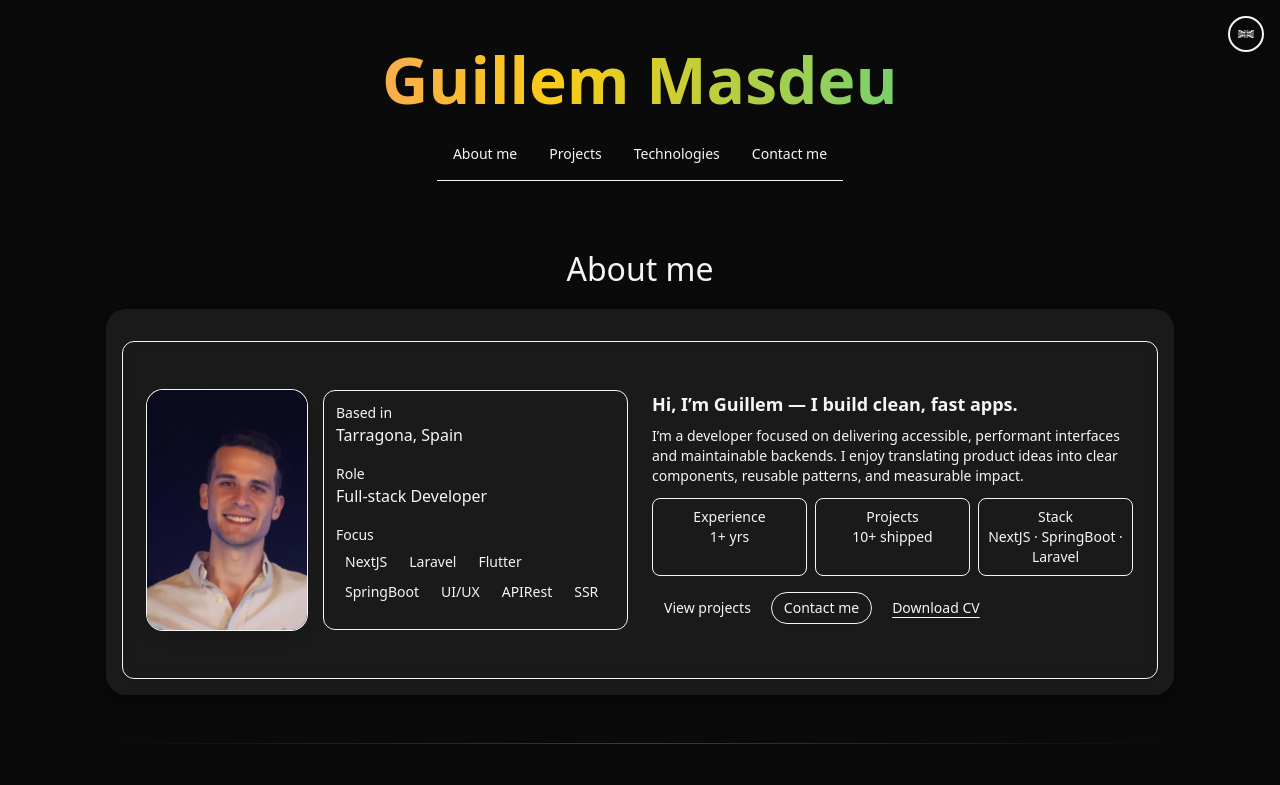
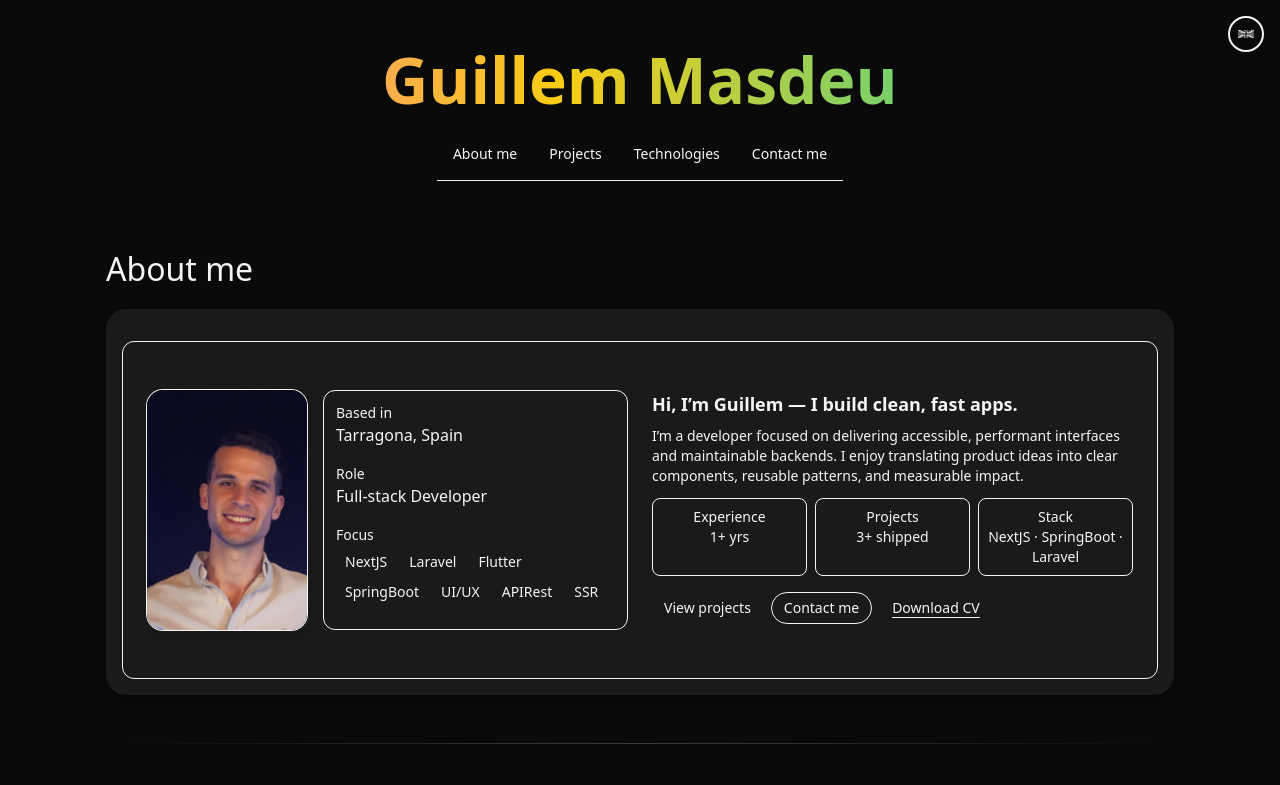
Before and after one commit to g-masdeu/portfolio, a Next.js app: page / in a window 1280 px wide. Shown: the top 785 px of the page. Built offline with nearby package versions, Linux system fonts and the light colour scheme.

Commit message:
cv actualizado

```diff
--- a/app/globals.css
+++ b/app/globals.css
@@ -156,7 +156,7 @@ h2 {
   margin: 2rem 0 1rem 0;
   font-size: 2rem;
   color: #f5f5f5;
-  text-align: center;
+  /* text-align: left; */
 }
 
 .divider {
--- a/context/LanguageContext.tsx
+++ b/context/LanguageContext.tsx
@@ -30,7 +30,7 @@ const translations = {
             ctaContact: "Contact me",
             ctaCV: "Download CV",
             years: "1+ yrs",
-            shipped: "10+ shipped",
+            shipped: "3+ shipped",
         },
         projects: {
             title: "Projects",
@@ -100,7 +100,7 @@ const translations = {
             ctaContact: "Contactar",
             ctaCV: "Descargar CV",
             years: "1+ años",
-            shipped: "10+ lanzados",
+            shipped: "3+ lanzados",
         },
         projects: {
             title: "Proyectos",
```
Also changed, not shown: 1 other file (tests, documents, lock files or other folders).
